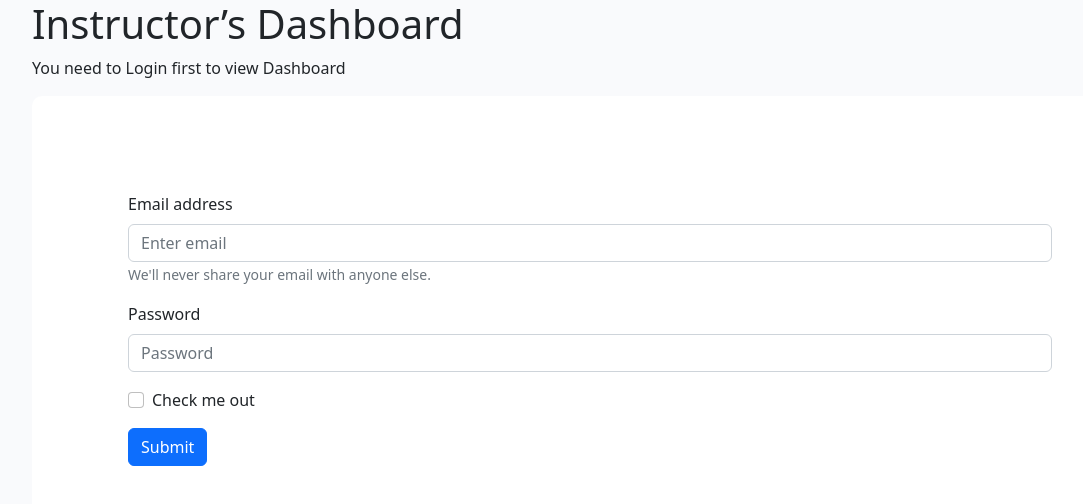
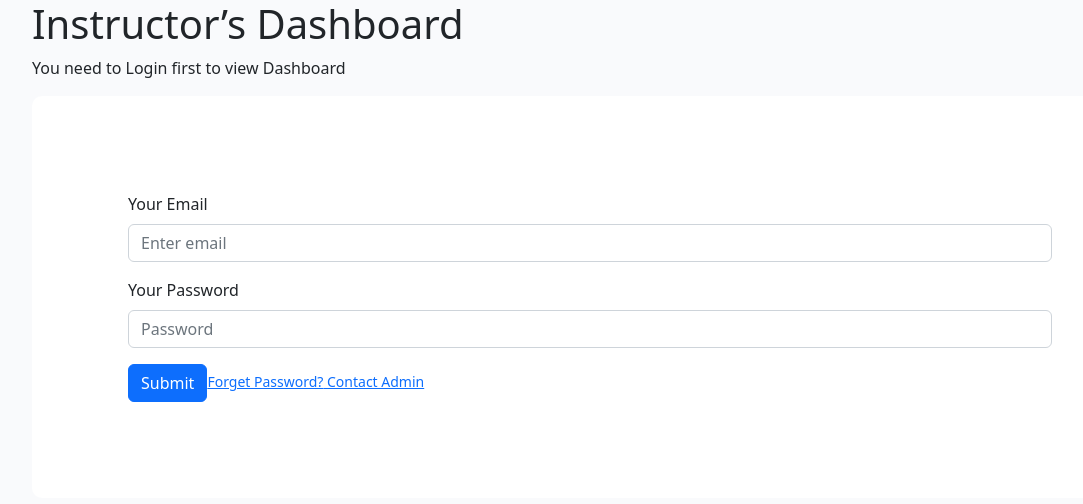
Before and after one commit to iamrealfarhanbd/b2bDashboard, a React (Create React App) app: page / in a window 1280 px wide. Shown: the top 504 px of the page, without its empty margins (50-1133 px from the left). Built offline with nearby package versions, Linux system fonts and the light colour scheme.

Commit message:
form text fix

```diff
--- a/src/Components/Login/Login.js
+++ b/src/Components/Login/Login.js
@@ -1,6 +1,7 @@
 import React from "react";
 import { Button, Container, Form } from "react-bootstrap";
-import './Login.css'
+import { Link } from "react-router-dom";
+import "./Login.css";
 const Login = () => {
   return (
     <Container>
@@ -9,23 +10,29 @@ const Login = () => {
       <div className="loginForm">
         <Form>
           <Form.Group className="mb-3" controlId="formBasicEmail">
-            <Form.Label>Email address</Form.Label>
+            <Form.Label>Your Email</Form.Label>
             <Form.Control type="email" placeholder="Enter email" />
-            <Form.Text className="text-muted">
-              We'll never share your email with anyone else.
-            </Form.Text>
           </Form.Group>
 
           <Form.Group className="mb-3" controlId="formBasicPassword">
-            <Form.Label>Password</Form.Label>
+            <Form.Label>Your Password</Form.Label>
             <Form.Control type="password" placeholder="Password" />
           </Form.Group>
-          <Form.Group className="mb-3" controlId="formBasicCheckbox">
-            <Form.Check type="checkbox" label="Check me out" />
-          </Form.Group>
+          <Form.Group
+            className="mb-3"
+            controlId="formBasicCheckbox"
+          ></Form.Group>
           <Button variant="primary" type="submit">
             Submit
           </Button>
+          <Form.Text className="text-muted">
+            <Link className="forgetPassword" to="/forget">
+              Forget Password?{" "}
+            </Link>
+            <Link className="adminLink" to="/admin">
+              Contact Admin
+            </Link>
+          </Form.Text>
         </Form>
       </div>
     </Container>
```
